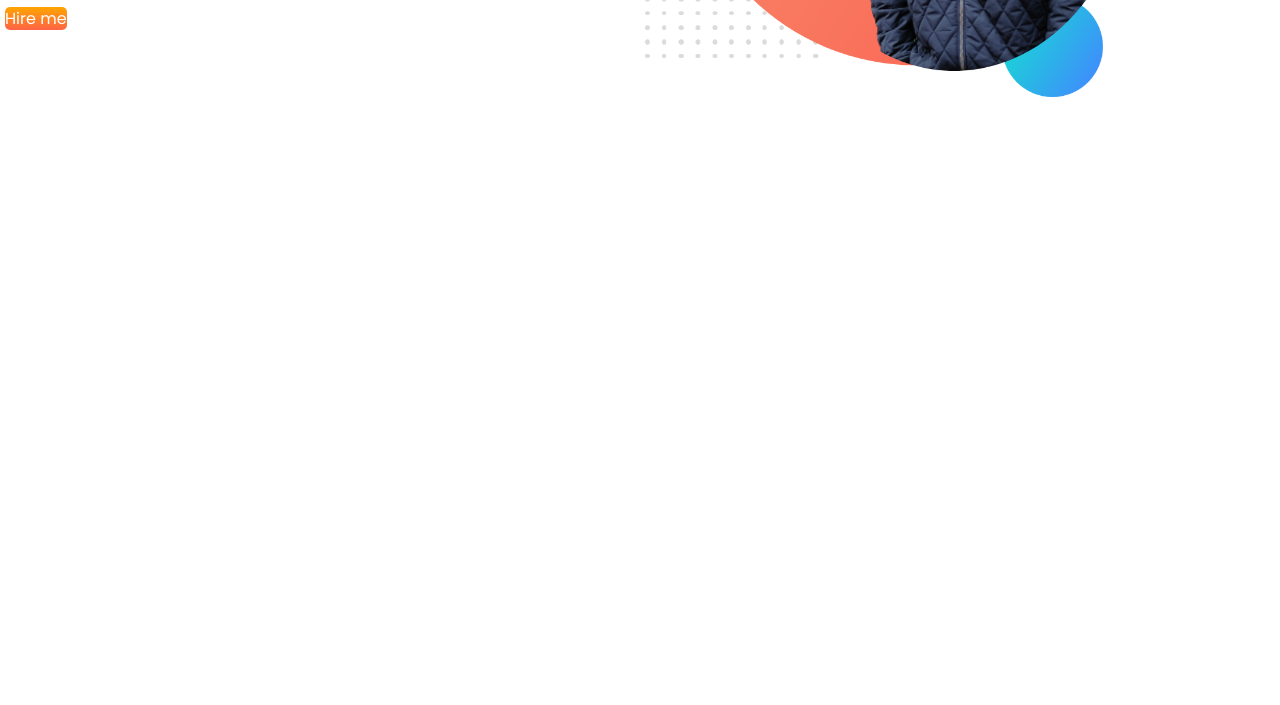
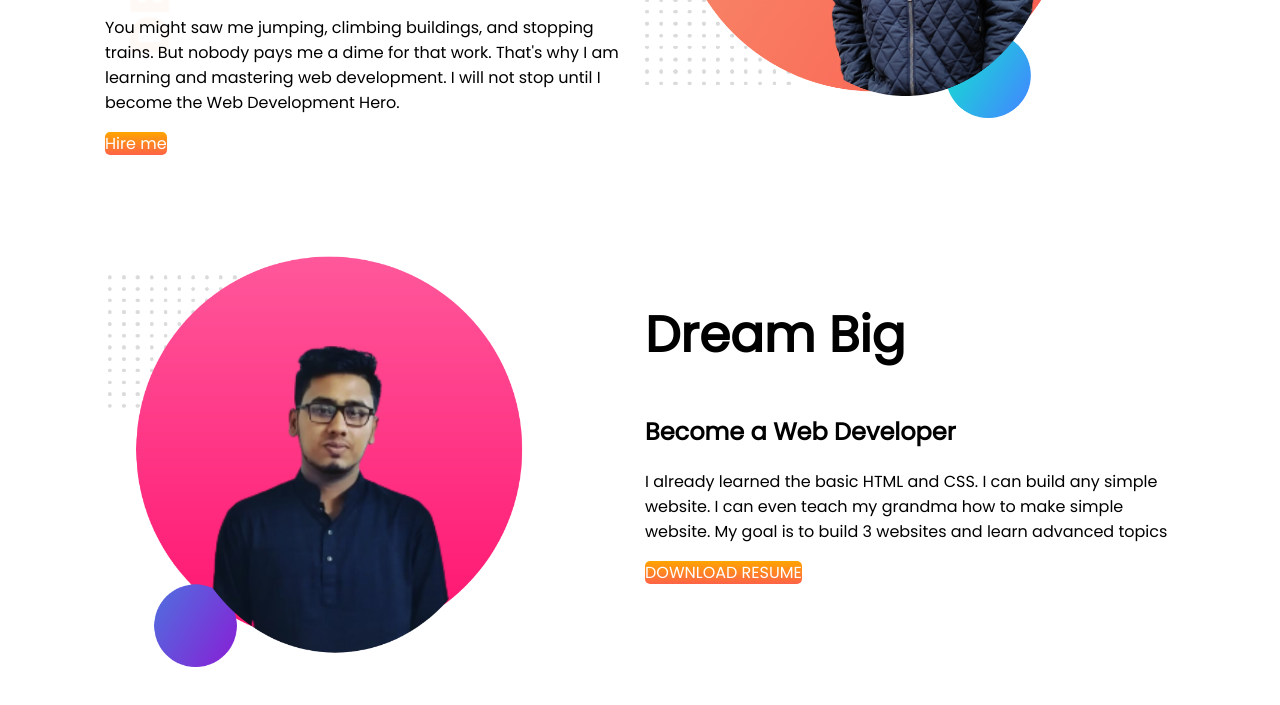
Before and after one commit to YasinArafat56/developer-portfolio, a plain HTML site: page index.html in a window 1280 px wide. Shown: the part 407-1112 px from the top of the page. Before the commit the page ends 800 px from the top, so only its background shows below. Drawn offline with Linux system fonts and the light colour scheme.

Commit message:
dream added

```diff
--- a/index.html
+++ b/index.html
@@ -24,5 +24,18 @@
         <img src="images/my-bg.png" alt="yasin">
     </div>
     </section>
+    <section class="dream-big">
+        <div class="half-width">
+            <img src="images/my-bg2.png" alt="">
+        </div>
+
+        <div class="half-width">
+            <h1>Dream Big</h1>
+            <h2>Become a Web Developer</h2>
+            <p>I already learned the basic HTML and CSS. I can build any simple website. I can even teach my grandma how to make simple website. My goal is to build 3 websites and learn advanced topics</p>
+            <a class="link-button" target="_blank" href="">DOWNLOAD RESUME</a>
+        </div>
+
+    </section>
 </body>
 </html>
--- a/style.css
+++ b/style.css
@@ -10,6 +10,7 @@ h1{
 }
 section{
     display: flex;
+    margin: 100px;
 }
 .half-width{
     width: 50%;
@@ -30,3 +31,8 @@ section{
     background-image: url(images/top-banner.png);
     background-repeat: no-repeat;
 }
+.dream big{
+    background-image: url(images/dream-bg.png);
+    background-repeat: no-repeat;
+    background-position: right;
+}
```
